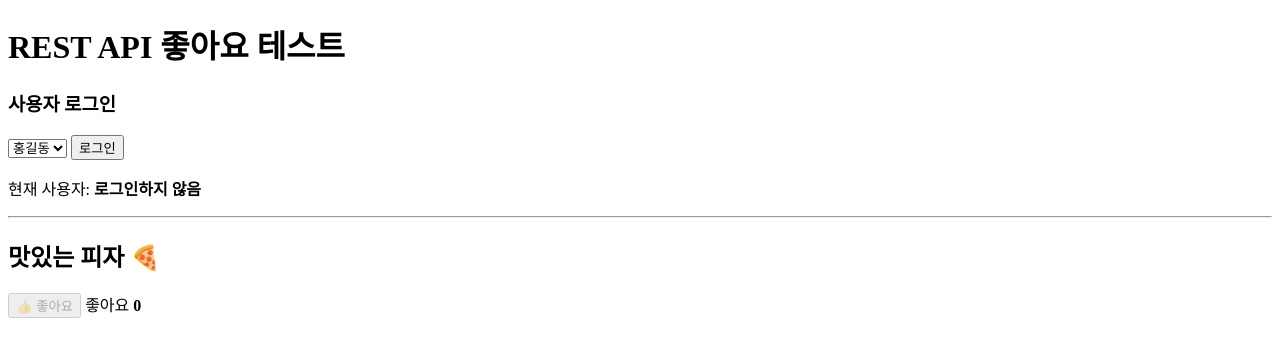
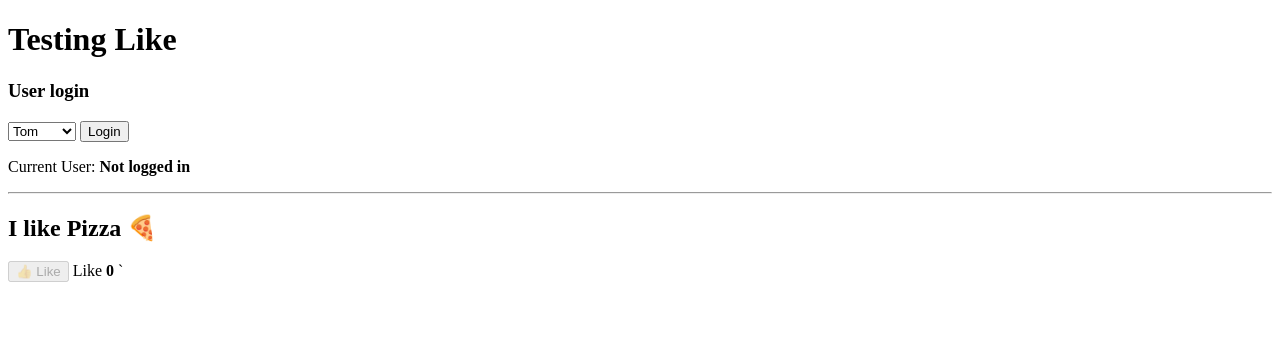
Before and after one commit to neohammer88/Learn-REST-api, a website: page public/index.html in a window 1280 px wide. Drawn offline with Linux system fonts and the light colour scheme.

Commit message:
update text

```diff
--- a/index.html
+++ b/public/index.html
@@ -6,49 +6,49 @@
 
     <meta charset="UTF-8">
 
-    <title>REST API 좋아요</title>
+    <title>REST API project1</title>
 
 </head>
 
 <body>
 
-<h1>REST API 좋아요 테스트</h1>
+<h1>Testing Like</h1>
 
 
 <!-- ==========================
-     로그인
+     Login
 =========================== -->
 
-<h3>사용자 로그인</h3>
+<h3>User login</h3>
 
 <select id="userSelect">
 
     <option value="1">
-        홍길동
+        Tom
     </option>
 
     <option value="2">
-        김철수
+        Jane
     </option>
 
     <option value="3">
-        이영희
+        Michael
     </option>
 
 </select>
 
 
 <button id="loginButton">
-    로그인
+    Login
 </button>
 
 
 <p>
 
-현재 사용자:
+Current User:
 
 <strong id="currentUser">
-로그인하지 않음
+Not logged in
 </strong>
 
 </p>
@@ -58,22 +58,22 @@
 
 
 <!-- ==========================
-     게시물
+     Post
 =========================== -->
 
-<h2>맛있는 피자 🍕</h2>
+<h2>I like Pizza 🍕</h2>
 
 
 <button id="likeButton" disabled>
 
-    👍 좋아요
+    👍 Like
 
 </button>
 
 
 <span>
 
-좋아요
+Like
 
 <strong id="likeCount">
 0
@@ -85,23 +85,23 @@
 <script>
 
 
-// 현재 로그인한 사용자
+// Current user ID
 
 let currentUserId = null;
 
 
-// 현재 사용자가 좋아요했는지
+// Current post like status
 
 let liked = false;
 
 
-// 게시물 ID
+// Post ID
 
 const postId = 1;
 
 
 // =====================================
-// 로그인
+// Login
 // =====================================
 
 async function login() {
@@ -153,8 +153,7 @@ async function login() {
     ).disabled = false;
 
 
-    // 로그인한 사용자의
-    // 좋아요 상태 확인
+    // User logged in, load post info
 
     loadPost();
 
@@ -162,7 +161,7 @@ async function login() {
 
 
 // =====================================
-// 게시물 정보 가져오기
+// Get post info
 // =====================================
 
 async function loadPost() {
@@ -193,14 +192,14 @@ async function loadPost() {
 
 
 // =====================================
-// 좋아요 버튼
+// Like button
 // =====================================
 
 async function toggleLike() {
 
     if (!currentUserId) {
 
-        alert("먼저 로그인하세요.");
+        alert("Login first.");
 
         return;
 
@@ -210,7 +209,7 @@ async function toggleLike() {
     let response;
 
 
-    // 좋아요 취소
+    // Cancel like
     if (liked) {
 
         response =
@@ -238,7 +237,7 @@ async function toggleLike() {
     }
 
 
-    // 좋아요
+    // Like
     else {
 
         response =
@@ -295,28 +294,28 @@ async function toggleLike() {
 
 
 // =====================================
-// 버튼 글자 변경
+// Update Like button text
 // =====================================
 
 function updateButton() {
 
     const button =
         document.getElementById(
-            "likeButton"
+            "like Button"
         );
 
 
     if (liked) {
 
         button.textContent =
-            "❤️ 좋아요 취소";
+            "❤️ Like Cancel";
 
     }
 
     else {
 
         button.textContent =
-            "👍 좋아요";
+            "👍 Like";
 
     }
 
@@ -324,7 +323,7 @@ function updateButton() {
 
 
 // =====================================
-// 이벤트
+// Event listeners
 // =====================================
 
 document.getElementById(
@@ -346,4 +345,4 @@ document.getElementById(
 
 </body>
 
-</html>
+</html>`
```
Also changed, not shown: server.js (+21 -22 lines), 1 other file.
